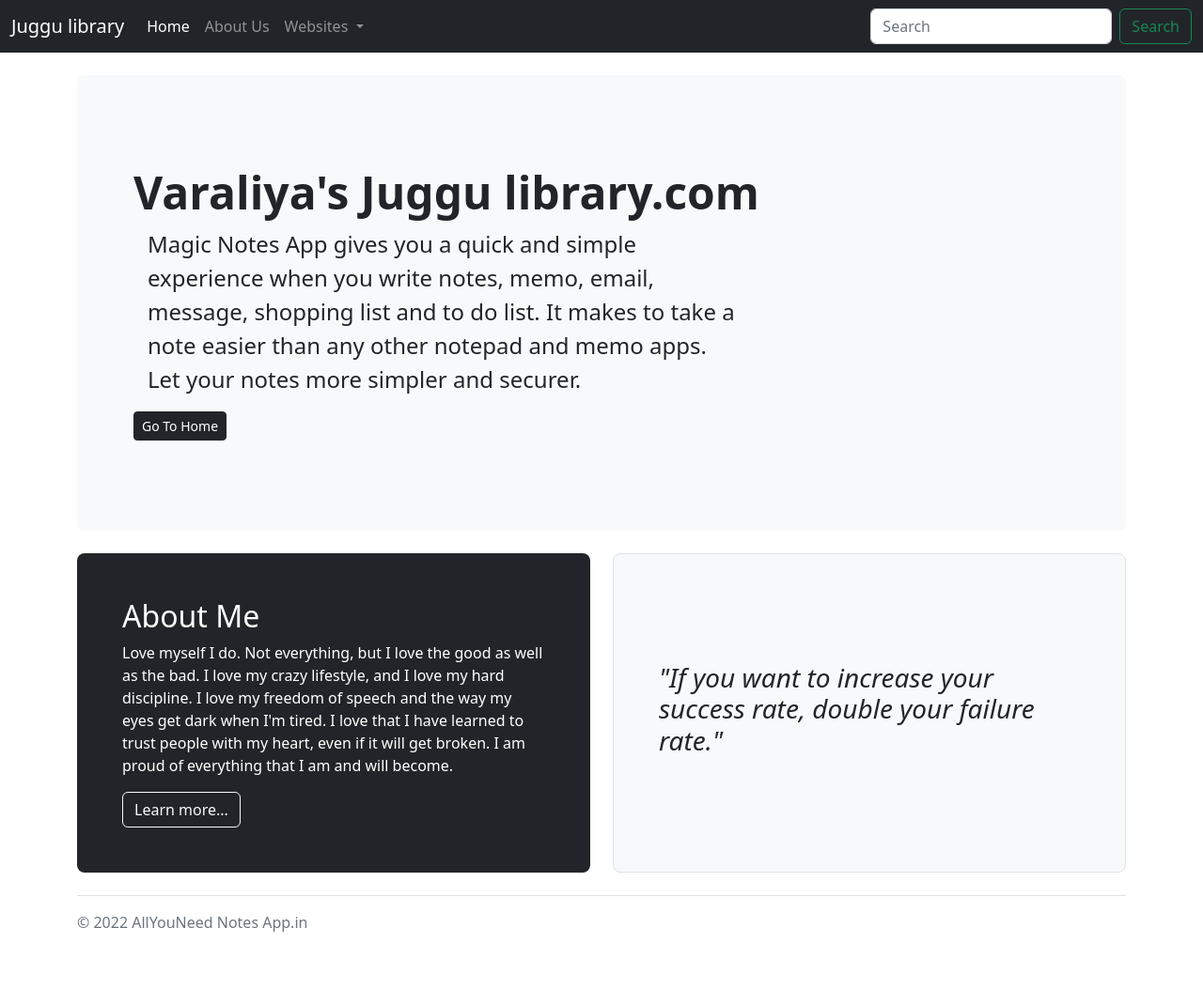
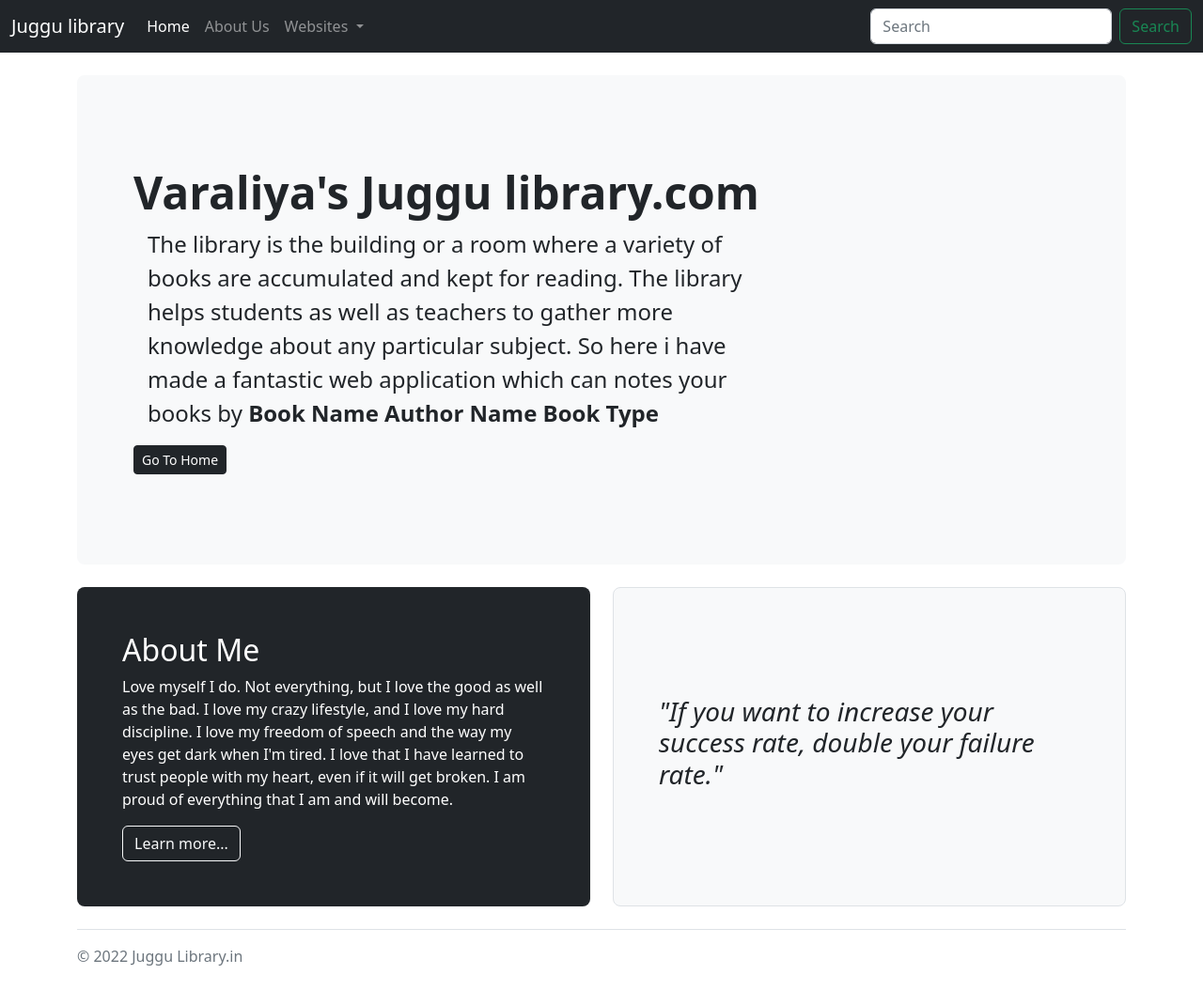
Before and after one commit to Mohammedvaraliya/Juggu-Library, a plain HTML site: page about.html in a window 1280 px wide. Shown: the whole page at 94% size. Before the commit the page ends 1018 px from the top, so only its background shows below. Drawn offline with nearby package versions, Linux system fonts and the light colour scheme.

Commit message:
added about page

```diff
--- a/about.html
+++ b/about.html
@@ -69,7 +69,7 @@
     <div class="p-5 mb-4 bg-light rounded-3">
       <div class="container-fluid py-5">
         <h1 class="display-5 fw-bold">Varaliya's Juggu library.com</h1>
-        <p class="col-md-8 fs-4">Magic Notes App gives you a quick and simple experience when you write notes, memo, email, message, shopping list and to do list. It makes to take a note easier than any other notepad and memo apps. Let your notes more simpler and securer.</p>
+        <p class="col-md-8 fs-4">The library is the building or a room where a variety of books are accumulated and kept for reading. The library helps students as well as teachers to gather more knowledge about any particular subject. So here i have made a fantastic web application which can notes your books by <b> Book Name Author Name Book Type</b></p>
         <a class="btn btn-dark btn-sm" href="/" type="button">Go To Home</a>
       </div>
     </div>
@@ -90,7 +90,7 @@
     </div>
 
     <footer class="pt-3 mt-4 text-muted border-top">
-      &copy; 2022 AllYouNeed Notes App.in
+      &copy; 2022 Juggu Library.in
     </footer>
   </div>
 </main>
--- a/js/indexes6.js
+++ b/js/indexes6.js
@@ -22,7 +22,7 @@ class Display {
                             <td id="search">${book.name}</td>
                             <td>${book.author}</td>
                             <td>${book.type}</td>
-                            <td><input id="${book.id}" type="button" value="Delete Row" class="btn btn-outline-danger" onclick="RemoveRow(this)"></td>
+                            <td><input id="${book.id}" type="button" value="Remove Book" class="btn btn-outline-danger" onclick="RemoveRow(this)"></td>
                         </tr>`;
         tableBody.innerHTML += uiString;
 
```
